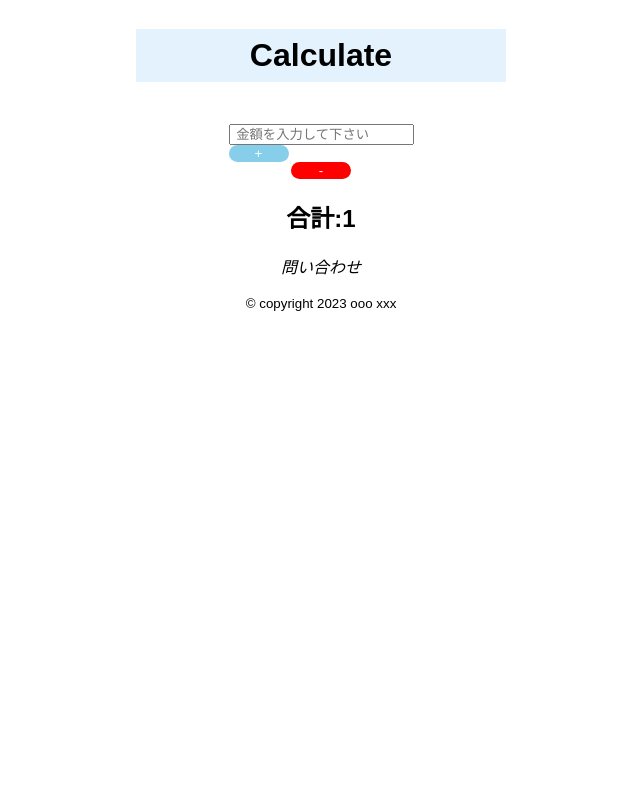
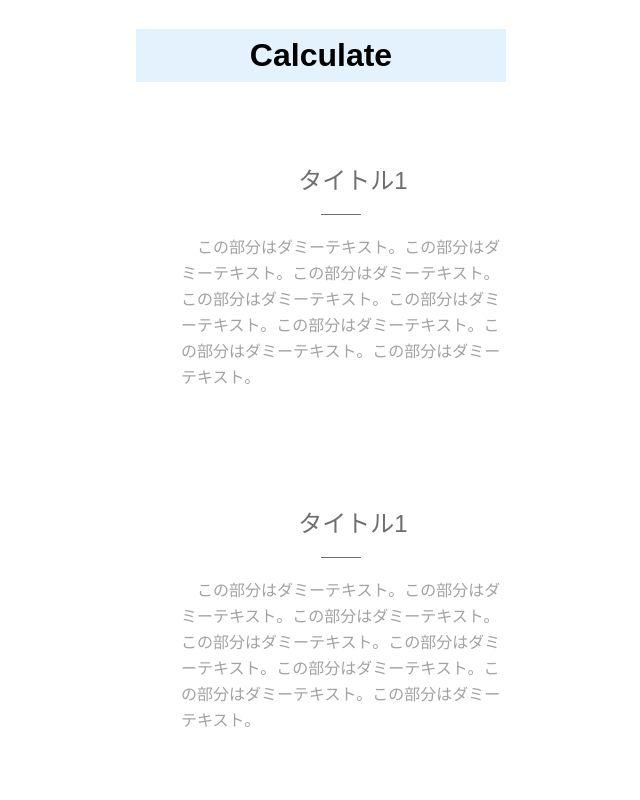
Before and after one commit to kite0311/Interim-Accounting-Calculations, a Vue app: page / in a window 1280 px wide. Shown: the top 800 px of the page, without its empty margins (319-959 px from the left). Built offline with nearby package versions, Linux system fonts and the light colour scheme.

Commit message:
first_commit

```diff
--- a/src/App.vue
+++ b/src/App.vue
@@ -7,6 +7,28 @@ import MainCalcultaion from './components/MainCalculation.vue';
 <template>
   <div class="wrap">
     <TheHedaer />
+    <!--以下は後日置換予定-->
+    <div id="sec">
+      <ul>
+        <li>
+          <span class="fa fa-code"></span>
+
+          <p class="title01">タイトル1</p>
+          <p>
+            この部分はダミーテキスト。この部分はダミーテキスト。この部分はダミーテキスト。この部分はダミーテキスト。この部分はダミーテキスト。この部分はダミーテキスト。この部分はダミーテキスト。この部分はダミーテキスト。
+          </p>
+        </li>
+        <li>
+          <span class="fa fa-code"></span>
+
+          <p class="title01">タイトル1</p>
+          <p>
+            この部分はダミーテキスト。この部分はダミーテキスト。この部分はダミーテキスト。この部分はダミーテキスト。この部分はダミーテキスト。この部分はダミーテキスト。この部分はダミーテキスト。この部分はダミーテキスト。
+          </p>
+        </li>
+      </ul>
+    </div>
+    <!--ここまで-->
     <MainCalcultaion />
     <TheFooter />
   </div>
@@ -27,4 +49,79 @@ import MainCalcultaion from './components/MainCalculation.vue';
   flex: 1;
   width: 100%;
 }
+
+/**以下はカードタイプデザインの初期案用css */
+#sec {
+  padding: 0;
+  background: #fff;
+  text-align: center;
+  word-wrap: break-word;
+}
+
+#sec ul {
+  margin: 0;
+  display: flex;
+  flex-flow: row wrap;
+  justify-content: center;
+  list-style: none;
+  border: none;
+}
+#sec ul li {
+  padding: 40px;
+  width: 320px;
+  transition: box-shadow 0.3s;
+}
+#sec ul li:hover {
+  box-shadow: 0 12px 15px 0 rgba(0, 0, 0, 0.24), 0 17px 50px 0 rgba(0, 0, 0, 0.19);
+}
+#sec ul li:hover span {
+  color: #63b7e6;
+}
+#sec ul li:hover p {
+  color: #555;
+}
+#sec ul li:hover .title01 {
+  color: #63b7e6;
+}
+#sec ul li:hover .title01:after {
+  width: 25px;
+}
+#sec ul li span {
+  font-size: 2.6em;
+  display: block;
+  transition: color 0.3s;
+  color: #a2a2a2;
+}
+#sec ul li span:before,
+#sec ul li span:after {
+  position: static;
+}
+#sec ul li .title01 {
+  color: #6f6f6f;
+  display: inline-block;
+  font-size: 24px;
+  font-weight: 100;
+  transition: color 0.3s;
+}
+#sec ul li .title01:after {
+  content: '';
+  position: relative;
+  left: 50%;
+  top: 20px;
+  transform: translateX(-50%);
+  display: block;
+  width: 40px;
+  height: 1px;
+  background: #6f6f6f;
+  transition: width 0.3s;
+}
+#sec ul li p {
+  color: #a2a2a2;
+  text-align: left;
+  text-indent: 1em;
+  font-size: 16px;
+  line-height: 26px;
+  transition: color 0.3s;
+}
+/**ここまで */
 </style>
```
